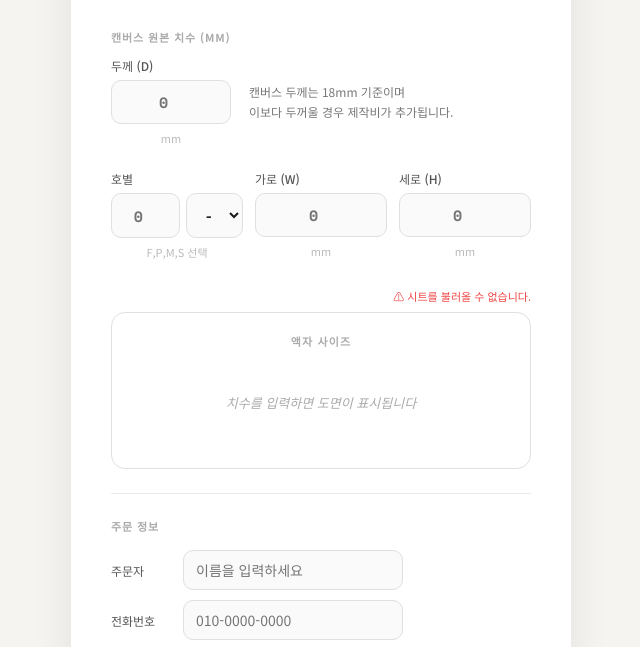
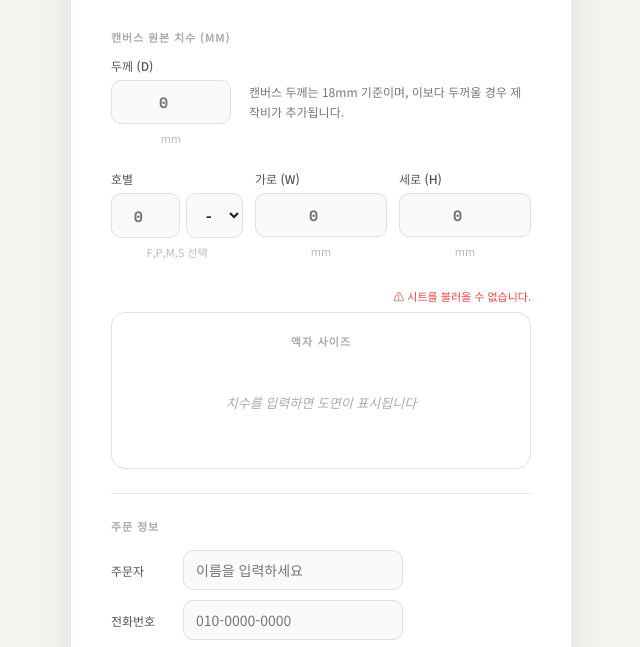
Before and after one commit to paperyop-maker/woodframe, a plain HTML site: page index.html in a window 1280 px wide. Shown: the part 119-766 px from the top of the page, without its empty margins (319-959 px from the left). Drawn offline with nearby package versions, Linux system fonts and the light colour scheme; no server answers.

Commit message:
Add files via upload

```diff
--- a/index.html
+++ b/index.html
@@ -196,7 +196,7 @@
       <input type="number" id="depth" placeholder="0" min="0" oninput="calculate()" required required>
       <div class="unit">mm</div>
     </div>
-    <div class="depth-note">캔버스 두께는 18mm 기준이며<br>이보다 두꺼울 경우 제작비가 추가됩니다.</div>
+    <div class="depth-note">캔버스 두께는 18mm 기준이며, 이보다 두꺼울 경우 제작비가 추가됩니다.</div>
   </div>
 
   <div class="input-group">
```
